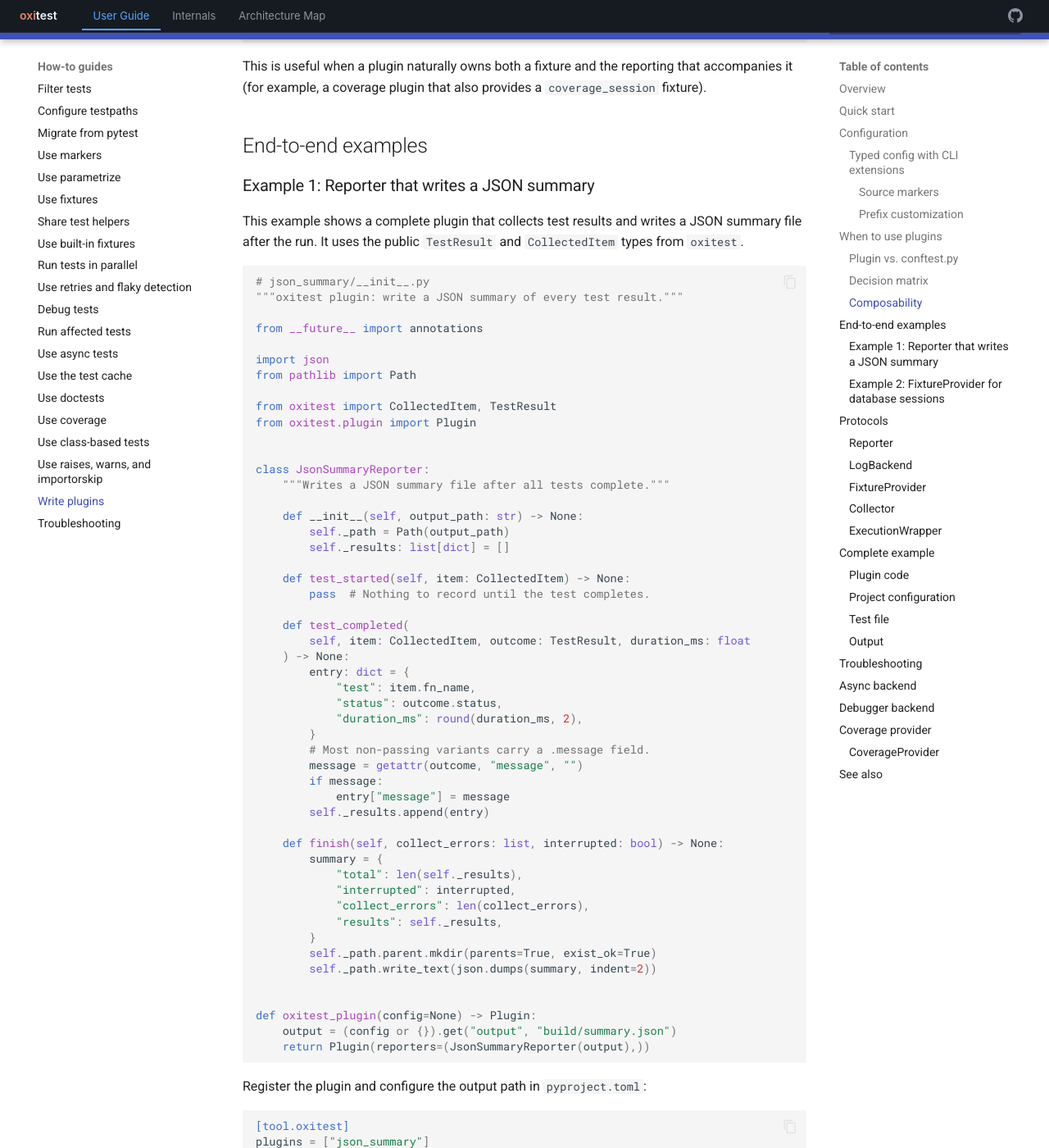
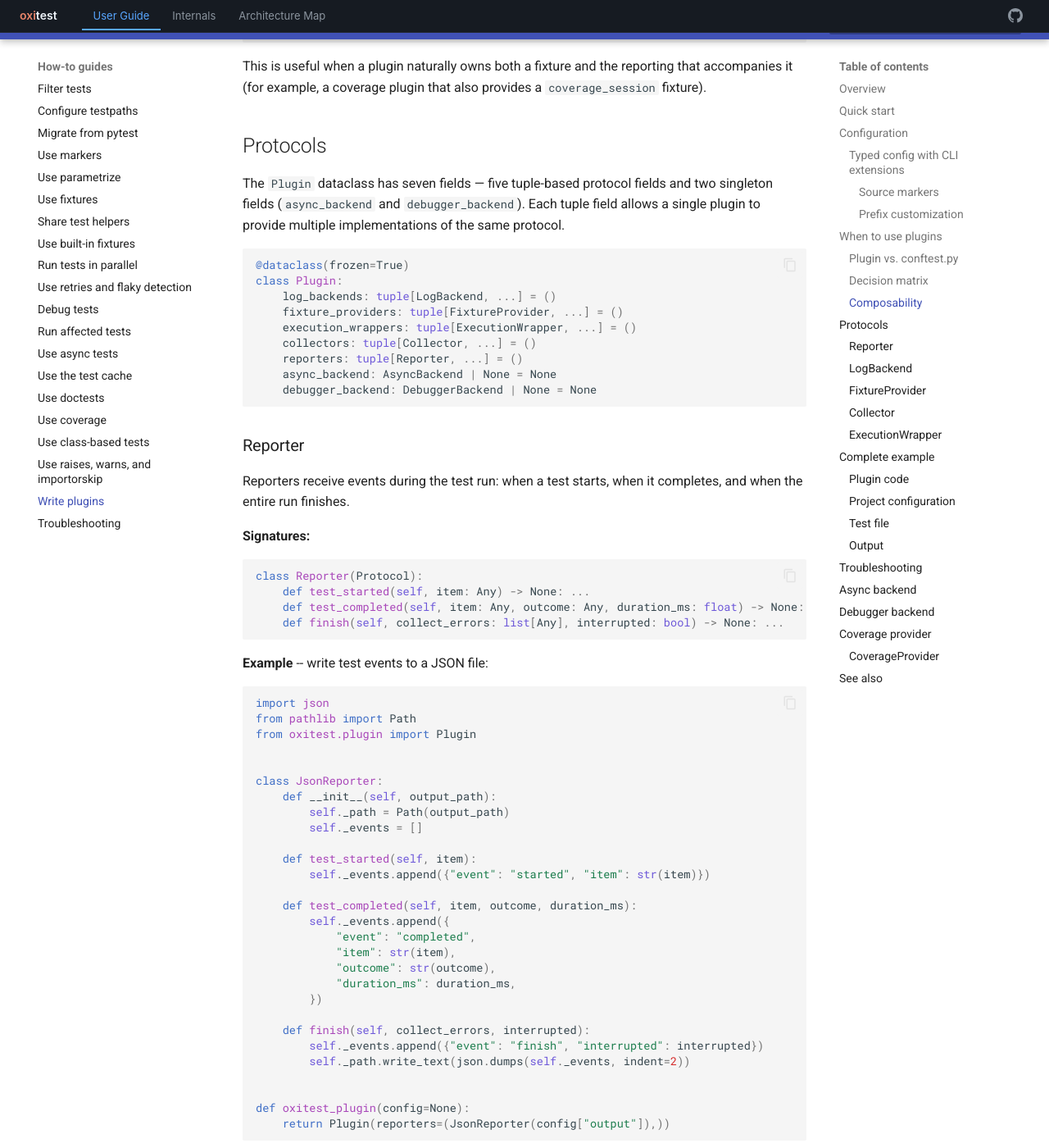
Before and after one commit to kalonji-tools/oxitest, an MkDocs documentation site: the page built from docs/user/how-to/write-plugins.md, in a window 1280 px wide and 1400 px high, scrolled down 4237 px. Shown: the whole window at 82% size. Built offline with MkDocs 1.6.1 and Material for MkDocs 9.7.7, drawn with Linux system fonts in a browser that asks for light colours; some of the changed text lies outside the part shown.

Commit message:
docs: remove redundant end-to-end examples from write-plugins guide (#1074)
The "End-to-end examples" section (JsonSummaryReporter, DbSessionProvider)
duplicated the existing FixtureProvider example under Protocols and the
Complete example (FileReporter). Remove the redundant section; keep the
"When to use plugins" decision guide added in the same PR.

Assisted-by: Claude Opus 4.6 (1M context) <noreply@anthropic.com>

````diff
--- a/docs/user/how-to/write-plugins.md
+++ b/docs/user/how-to/write-plugins.md
@@ -181,183 +181,6 @@ def oxitest_plugin(config=None):
 This is useful when a plugin naturally owns both a fixture and the reporting
 that accompanies it (for example, a coverage plugin that also provides a
 `coverage_session` fixture).
-
-## End-to-end examples
-
-### Example 1: Reporter that writes a JSON summary
-
-This example shows a complete plugin that collects test results and writes a
-JSON summary file after the run. It uses the public `TestResult` and
-`CollectedItem` types from `oxitest`.
-
-```python
-# json_summary/__init__.py
-"""oxitest plugin: write a JSON summary of every test result."""
-
-from __future__ import annotations
-
-import json
-from pathlib import Path
-
-from oxitest import CollectedItem, TestResult
-from oxitest.plugin import Plugin
-
-
-class JsonSummaryReporter:
-    """Writes a JSON summary file after all tests complete."""
-
-    def __init__(self, output_path: str) -> None:
-        self._path = Path(output_path)
-        self._results: list[dict] = []
-
-    def test_started(self, item: CollectedItem) -> None:
-        pass  # Nothing to record until the test completes.
-
-    def test_completed(
-        self, item: CollectedItem, outcome: TestResult, duration_ms: float
-    ) -> None:
-        entry: dict = {
-            "test": item.fn_name,
-            "status": outcome.status,
-            "duration_ms": round(duration_ms, 2),
-        }
-        # Most non-passing variants carry a .message field.
-        message = getattr(outcome, "message", "")
-        if message:
-            entry["message"] = message
-        self._results.append(entry)
-
-    def finish(self, collect_errors: list, interrupted: bool) -> None:
-        summary = {
-            "total": len(self._results),
-            "interrupted": interrupted,
-            "collect_errors": len(collect_errors),
-            "results": self._results,
-        }
-        self._path.parent.mkdir(parents=True, exist_ok=True)
-        self._path.write_text(json.dumps(summary, indent=2))
-
-
-def oxitest_plugin(config=None) -> Plugin:
-    output = (config or {}).get("output", "build/summary.json")
-    return Plugin(reporters=(JsonSummaryReporter(output),))
-```
-
-Register the plugin and configure the output path in `pyproject.toml`:
-
-```toml
-[tool.oxitest]
-plugins = ["json_summary"]
-
-[tool.oxitest.plugin_settings.json_summary]
-output = "build/test-summary.json"
-```
-
-After running `oxitest`, `build/test-summary.json` contains:
-
-```json
-{
-  "total": 2,
-  "interrupted": false,
-  "collect_errors": 0,
-  "results": [
-    {"test": "test_addition", "status": "passed", "duration_ms": 0.41},
-    {"test": "test_division_by_zero", "status": "failed", "duration_ms": 0.87,
-     "message": "assert result == 0"}
-  ]
-}
-```
-
-### Example 2: FixtureProvider for database sessions
-
-This example shows a plugin that provides a `db_session` fixture backed by a
-real database connection. Tests request it with `Fixture[DbSession]`.
-
-```python
-# db_plugin/__init__.py
-"""oxitest plugin: provide a per-test database session fixture."""
-
-from __future__ import annotations
-
-from oxitest import Fixture  # used in test files, shown here for clarity
-from oxitest.plugin import Plugin
-
-
-class DbSession:
-    """Thin wrapper around a database connection for test isolation."""
-
-    def __init__(self, dsn: str) -> None:
-        # Replace with your real database driver call.
-        self._dsn = dsn
-        self.connection = None  # populated by connect()
-
-    def connect(self) -> None:
-        # e.g. self.connection = psycopg2.connect(self._dsn)
-        pass
-
-    def rollback(self) -> None:
-        # Roll back so each test starts with a clean slate.
-        pass
-
-    def close(self) -> None:
-        pass
-
-
-class DbSessionProvider:
-    """FixtureProvider that creates one DbSession per test."""
-
-    def __init__(self, dsn: str) -> None:
-        self._dsn = dsn
-
-    @property
-    def name(self) -> str:
-        return "db_session"
-
-    @property
-    def fixture_type(self) -> type:
-        return DbSession
-
-    def create(self, ctx) -> DbSession:
-        session = DbSession(self._dsn)
-        session.connect()
-        return session
-
-    def teardown(self, value: DbSession) -> None:
-        value.rollback()
-        value.close()
-
-
-def oxitest_plugin(config=None) -> Plugin:
-    dsn = (config or {}).get("dsn", "postgresql://localhost/test")
-    return Plugin(fixture_providers=(DbSessionProvider(dsn),))
-```
-
-Register the plugin:
-
-```toml
-[tool.oxitest]
-plugins = ["db_plugin"]
-
-[tool.oxitest.plugin_settings.db_plugin]
-dsn = "postgresql://localhost/myapp_test"
-```
-
-Tests request the fixture by annotating a parameter with `Fixture[DbSession]`:
-
-```python
-from oxitest import Fixture
-from db_plugin import DbSession
-
-
-def test_user_created(db_session: Fixture[DbSession]):
-    # db_session is a DbSession instance; teardown (rollback + close)
-    # runs automatically after the test, pass or fail.
-    assert db_session.connection is not None, "session should be connected"
-```
-
-oxitest matches the `Fixture[DbSession]` annotation to the provider whose
-`fixture_type` is `DbSession`, calls `create()` before the test, and calls
-`teardown()` after it — regardless of whether the test passed or failed.
 
 ## Protocols
 
````
